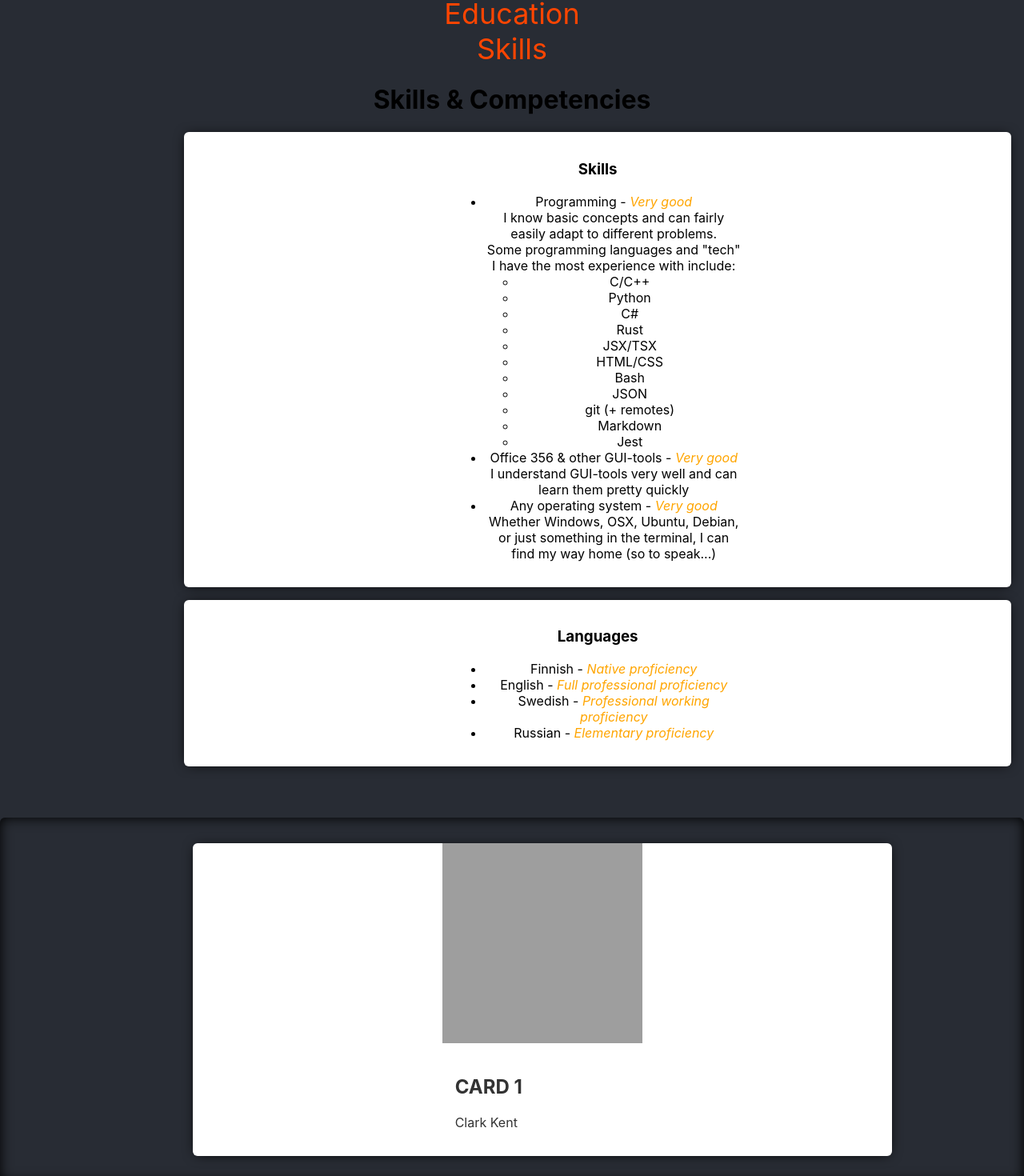
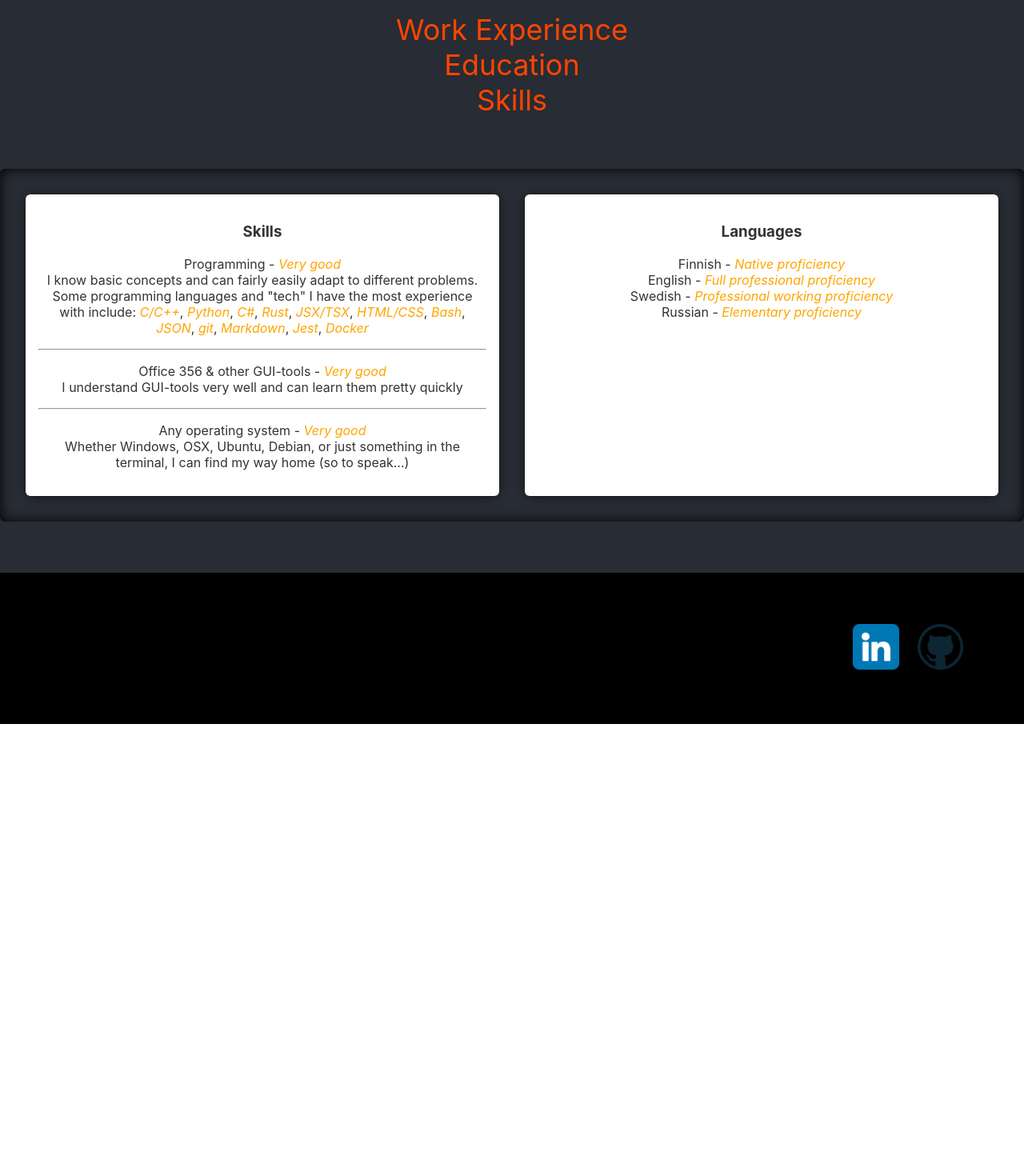
Before and after one commit to jooaoj/jooaoj.github.io, a React (Create React App) app: page /skills in a window 1280 px wide. Shown: the part 916-2386 px from the top of the page at 80% size. After the commit the page ends 1821 px from the top, so only its background shows below. Built offline with nearby package versions, Linux system fonts and the light colour scheme; grey boxes are pictures that could not be loaded.

Commit message:
Finished clean-up and card-structure for other cv-data as well

```diff
--- a/public/languages.md
+++ b/public/languages.md
@@ -1,5 +1,5 @@
 ### Languages
-- Finnish - *Native proficiency*
-- English - *Full professional proficiency*
-- Swedish - *Professional working proficiency*
-- Russian - *Elementary proficiency*
+Finnish - *Native proficiency*\
+English - *Full professional proficiency*\
+Swedish - *Professional working proficiency*\
+Russian - *Elementary proficiency*
--- a/public/skills.md
+++ b/public/skills.md
@@ -1,21 +1,28 @@
 ### Skills
-- Programming - *Very good*\
+Programming - *Very good*\
 I know basic concepts and can fairly easily adapt to different problems. \
 Some programming languages and "tech" I have the most experience with include:
-    - C/C++
-    - Python
-    - C#
-    - Rust
-    - JSX/TSX
-    - HTML/CSS
-    - Bash
-    - JSON
-    - git (+ remotes)
-    - Markdown
-    - Jest
-- Office 356 & other GUI-tools - *Very good*\
+*C/C++*,
+*Python*,
+*C#*,
+*Rust*,
+*JSX/TSX*,
+*HTML/CSS*,
+*Bash*,
+*JSON*,
+*git*,
+*Markdown*,
+*Jest*,
+*Docker*
+
+---
+
+Office 356 & other GUI-tools - *Very good*\
 I understand GUI-tools very well and can learn them pretty quickly
-- Any operating system - *Very good*\
+
+---
+
+Any operating system - *Very good*\
 Whether Windows, OSX, Ubuntu, Debian, or
 just something in the terminal,
 I can find my way home (so to speak...)
--- a/src/App.css
+++ b/src/App.css
@@ -39,6 +39,8 @@ em {
 
 .App-nav {
   text-align: center;
+  margin-top: 5%;
+  margin-bottom: 5%;
 }
 
 .navigation {
@@ -71,13 +73,14 @@ em {
   box-shadow: 0 1px 1rem -4px #000;
   background: #fff;
   margin: 1rem;
-  margin-left: 18%;
-  padding-left: 25%;
-  padding-right: 25%;
   overflow: hidden;
   border-radius: 6px;
-  cursor: pointer;
   transition: all 250ms ease-in-out;
+
+  a {
+    text-decoration: none;
+    color: #000;
+  }
 
   img {
     width: 250px;
@@ -120,7 +123,6 @@ em {
 }*/
 
 .App-footer {
-  margin-top: 5%;
   background-color: black;
   padding: 5%;
   text-align: right;
--- a/src/App.js
+++ b/src/App.js
@@ -7,7 +7,7 @@ import linkedin from './linkedin.png'
 import github from './social.png'
 import './App.css';
 
-const we_data = ["/2024.md", "/2023.md", "/2021.md", "/2020.md"];
+const we_data = ["/2024.md", "/2023.md", "/2021.md", "/2020.md", "/2019.md", "/2018.md"];
 const edu_data = ["/amk.md", "/high.md"];
 const text_data = ["/skills.md", "/languages.md"];
 
@@ -16,9 +16,11 @@ const EPOCH_1999_10_15 = 939992400
 const Navigation = () => {
   return (
     <div className="App-nav">
-      <NavLink to="/work-experience" className="navigation">Work Experience</NavLink><br/>
-      <Link to="/education" className="navigation">Education</Link><br/>
-      <Link to="/skills" className="navigation">Skills</Link><br/>
+      <span className="navbar">
+        <NavLink to="/work-experience" className="navigation">Work Experience</NavLink><br/>
+        <Link to="/education" className="navigation">Education</Link><br/>
+        <Link to="/skills" className="navigation">Skills</Link><br/>
+      </span>
 
       <Routes>
         <Route path="work-experience" element={<WorkExperience />} />
@@ -29,135 +31,62 @@ const Navigation = () => {
   )
 }
 
-const WorkCard = (props) => (
-
+const Card = (props) => (
   <div className="card">
     <ParseMarkdown data={props.text} />
   </div>
 )
 
-const WorkCards = (props) => (
+const Cards = (props) => (
   <div className="cards-container">
-    { console.log(props.texts) }
     {
       props.texts.map((text, i) => (
-        <WorkCard key={i} text={text} />
+        <Card key={i} text={text} />
       ))
     }
   </div>
 )
 
 const WorkExperience = () => {
-
-  let [texts, setTexts] = React.useState([]);
-  React.useEffect(() => {
-    async function main() {
-      const files = await Promise.all(
-        we_data.map((link) => fetch(link).then((res) => res.text()))
-      );
-      setTexts(files);
-    }
-    main();
-  }, [setTexts]);
-
+  const texts = useFetchFiles(we_data);
   return (
     <div className='App-body'>
-      <WorkCards texts={texts} />
-      {
-      /*
-      <div className="card">
-        <div className="content">
-          <ParseMarkdown data={texts[1]} />
-        </div>
-      </div>
-      <div className="card">
-        <div className="content">
-          <ParseMarkdown data={texts[2]} />
-        </div>
-      </div>
-      <div className="card">
-        <div className="content">
-          <ParseMarkdown data={texts[3]} />
-        </div>
-      </div>
-      */
-      }
+      <Cards texts={texts} />
     </div>
   )
 }
 
 const Education = () => {
-  let [texts, setTexts] = React.useState("");
-  React.useEffect(() => {
-    async function main() {
-      const files = await Promise.all(
-        edu_data.map((link) => fetch(link).then((res) => res.text()))
-      );
-      setTexts(files);
-    }
-    main();
-  }, [setTexts]);
-
+  const texts = useFetchFiles(edu_data);
   return (
     <div className="App-body">
-      <h1>Education</h1>
-      <div className="card">
-        <div className="content">
-          <ParseMarkdown data={texts[0]} />
-        </div>
-      </div>
-      <div className="card">
-        <div className="content">
-          <ParseMarkdown data={texts[1]} />
-        </div>
-      </div>
+      <Cards texts={texts} />
     </div>
   )
 }
 
 const Skills = () => {
-  let [texts, setTexts] = React.useState("");
+  const texts = useFetchFiles(text_data);
+  return (
+    <div className="App-body">
+      <Cards texts={texts} />
+    </div>
+  )
+}
+
+const useFetchFiles = (dataLinks) => {
+  const [texts, setTexts] = React.useState([]);
   React.useEffect(() => {
-    async function main() {
+    async function fetchFiles() {
       const files = await Promise.all(
-        text_data.map((link) => fetch(link).then((res) => res.text()))
+        dataLinks.map((link) => fetch(link).then((res) => res.text()))
       );
       setTexts(files);
     }
-    main();
-  }, [setTexts]);
+    fetchFiles();
+  }, [dataLinks]);
 
-  return (
-    <div className="App-body">
-      <h1>Skills & Competencies</h1>
-      <div className="card">
-        <div className="content">
-          <ParseMarkdown data={texts[0]} />
-          {/* <ul>
-            <li>Programming - <em>Very good</em></li>
-            <p>I know basic concepts and can fairly easily adapt to different problems.<br/>
-                Some programming languages and "tech" I have the most experience with include:
-                C, Python, C#, Rust, JSX/TSX, HTML/CSS, Bash, JSON, git, Markdown, and Jest</p>
-            <li>Office 356 & other tools - <em>Very good</em></li>
-            <p>I understand GUI-tools very well and can learn them pretty quickly</p>
-            <li>Any operating system - <em>Very good</em></li>
-            <p>Whether Windows, OSX, Ubuntu, Debian, or just something in the terminal, I can find my way home (so to speak...)</p>
-          </ul> */}
-        </div>
-      </div>
-      <div className="card">
-        <div className="content">
-          <ParseMarkdown data={texts[1]} />
-          {/* <ul>
-            <li>Finnish - <em>Native proficiency</em></li>
-            <li>English - <em>Full professional proficiency</em></li>
-            <li>Swedish - <em>Professional working proficiency</em></li>
-            <li>Russian - <em>Elementary proficiency</em></li>
-          </ul> */}
-        </div>
-      </div>
-    </div>
-  )
+  return texts;
 }
 
 const ParseMarkdown = (props) => (
@@ -166,6 +95,7 @@ const ParseMarkdown = (props) => (
   </div>
 )
 
+/*Base flexbox "slides" with pictures:
 const Card = (props) => (
   <div className="card">
     <img src={ props.imgUrl }
@@ -176,7 +106,6 @@ const Card = (props) => (
     </div>
   </div>
 );
-
 const CardContainer = (props) => (
   <div className="cards-container">
     {
@@ -187,22 +116,9 @@ const CardContainer = (props) => (
       ))
     }
   </div>
-);
+);*/
 
 const App = () => {
-  const cardsData = [
-    {id: 1, title: 'CARD 1', content: 'Clark Kent', imgUrl: 'https://unsplash.it/200/200'},
-    {id: 2, title: 'CARD 2', content: 'Bruce Wayne', imgUrl: 'https://unsplash.it/201/200'},
-    {id: 3, title: 'CARD 3', content: 'Peter Parker', imgUrl: 'https://unsplash.it/200/201'},
-    {id: 4, title: 'CARD 4', content: 'Tony Stark', imgUrl: 'https://unsplash.it/201/201'},
-    {id: 5, title: 'CARD 5', content: 'Reed Richards', imgUrl: 'https://unsplash.it/202/200'},
-    {id: 6, title: 'CARD 6', content: 'Wade Wilson', imgUrl: 'https://unsplash.it/200/199'},
-    {id: 7, title: 'CARD 7', content: 'Peter Quill', imgUrl: 'https://unsplash.it/199/199'},
-    {id: 8, title: 'CARD 8', content: 'Steven Rogers', imgUrl: 'https://unsplash.it/199/200'},
-    {id: 9, title: 'CARD 9', content: 'Bruce Banner', imgUrl: 'https://unsplash.it/200/198'},
-    {id: 10, title: 'CARD 10', content: 'Vincent Strange', imgUrl: 'https://unsplash.it/198/199'},
-  ]
-
   const dynamicAge = (epochBirth) => {
     let seconds = Date.now() / 1000;
     let ageSeconds = seconds - epochBirth;
@@ -218,8 +134,7 @@ const App = () => {
         <a
           className='App-link'
           href='/'
-          rel='noopener noreferrer'
-        >
+          rel='noopener noreferrer'>
           <img src={logo} className="App-logo" alt="logo" />
         </a>
         <div className="elevator-pitch">
@@ -239,7 +154,7 @@ const App = () => {
 
       <Navigation />
 
-      <CardContainer cards={cardsData} />
+      {/*<CardContainer cards={cardsData} />*/}
 
       <footer className='App-footer'>
         <div>
```
Also changed, not shown: public/2018.md (added, +5 -0 lines), public/2019.md (added, +5 -0 lines), public/2023.md (+1 -1 lines), public/2024.md (+2 -2 lines), public/amk.md (+7 -6 lines).
